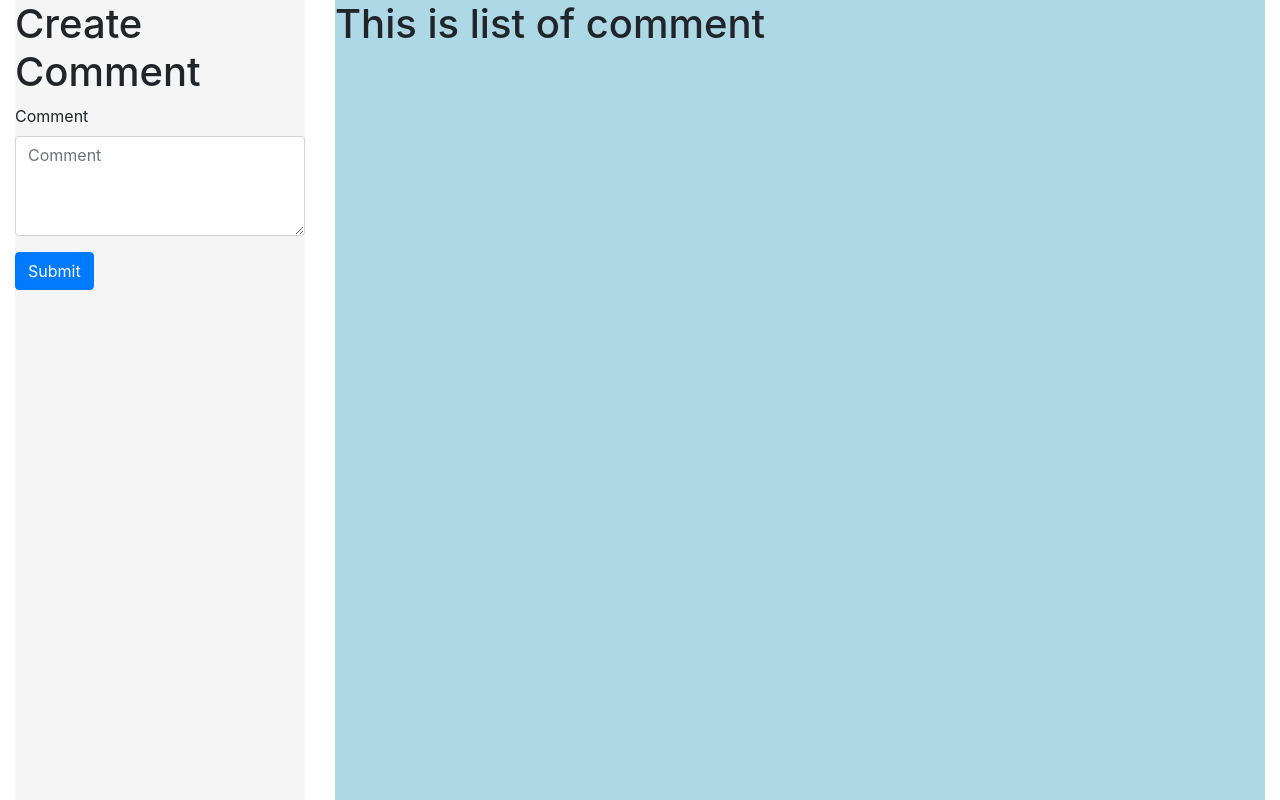
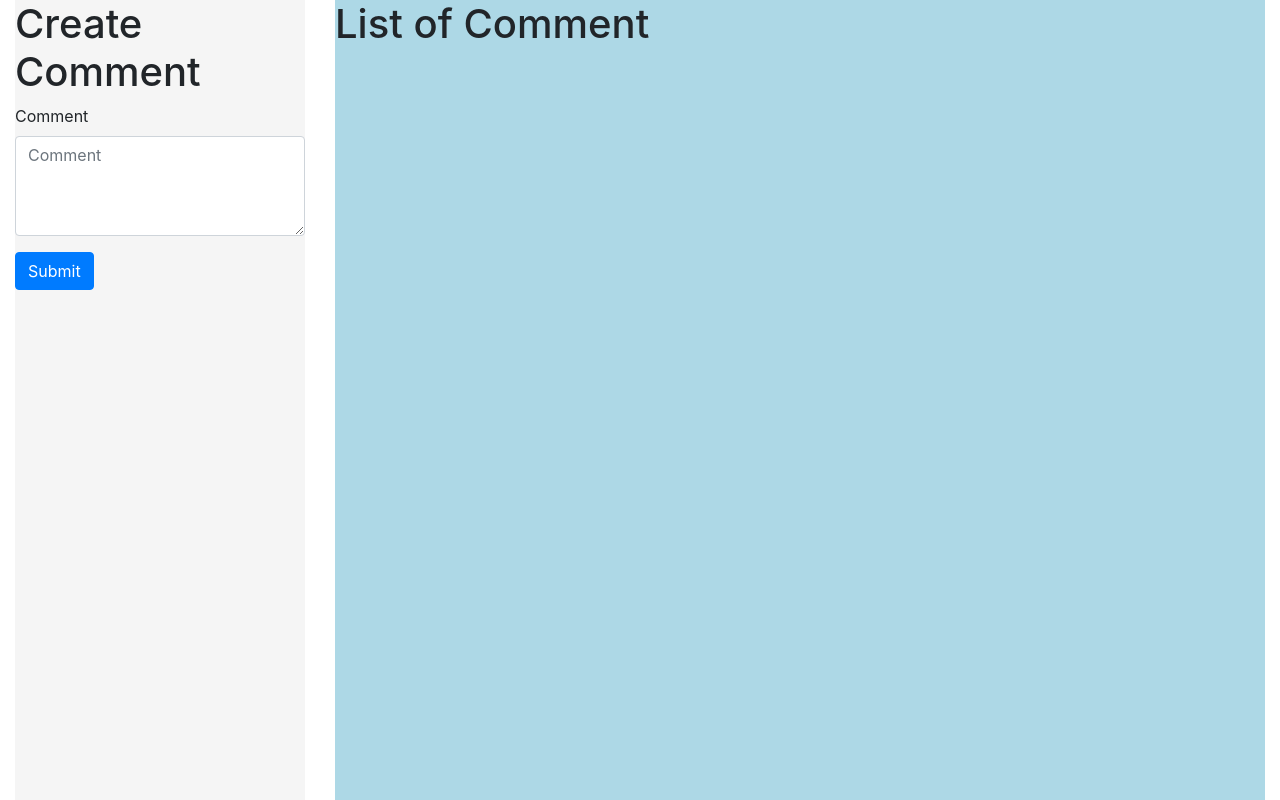
Before and after one commit to YudoWorks/comment-frontend, a React (Create React App) app: page / in a window 1280 px wide. Built offline with nearby package versions, Linux system fonts and the light colour scheme.

Commit message:
fix H1 tag of list of comment

```diff
--- a/src/CommentList.js
+++ b/src/CommentList.js
@@ -6,7 +6,7 @@ function CommentList({comment}) {
 
 	return (
 		<div style={{backgroundColor: 'lightblue', height: '100vh'}}>
-			<h1>This is list of comment</h1>
+			<h1>List of {comment.length > 1 ? 'Comments' : 'Comment' }</h1>
 			<CardColumns>
 				{
 					comment.map( comment =>
```
